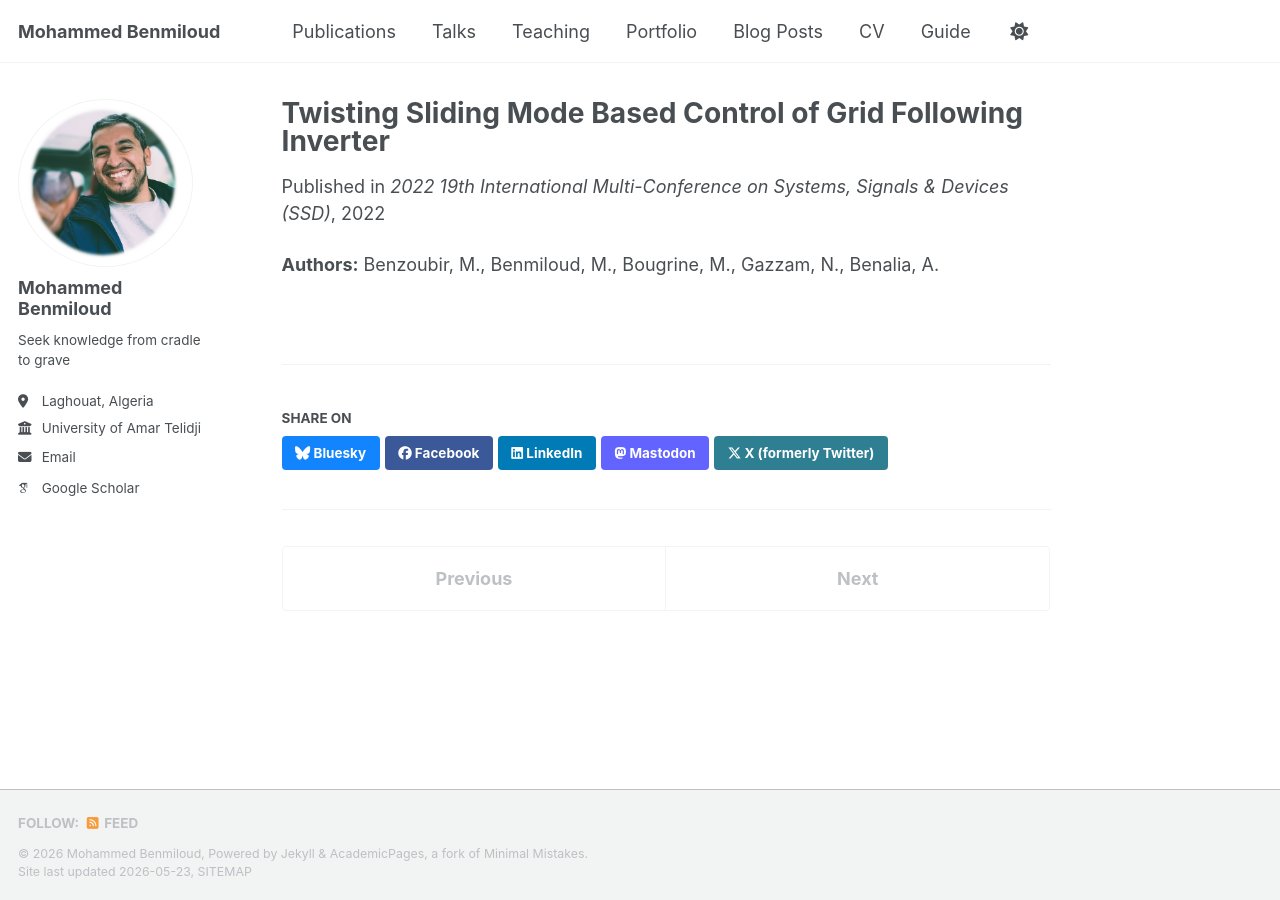
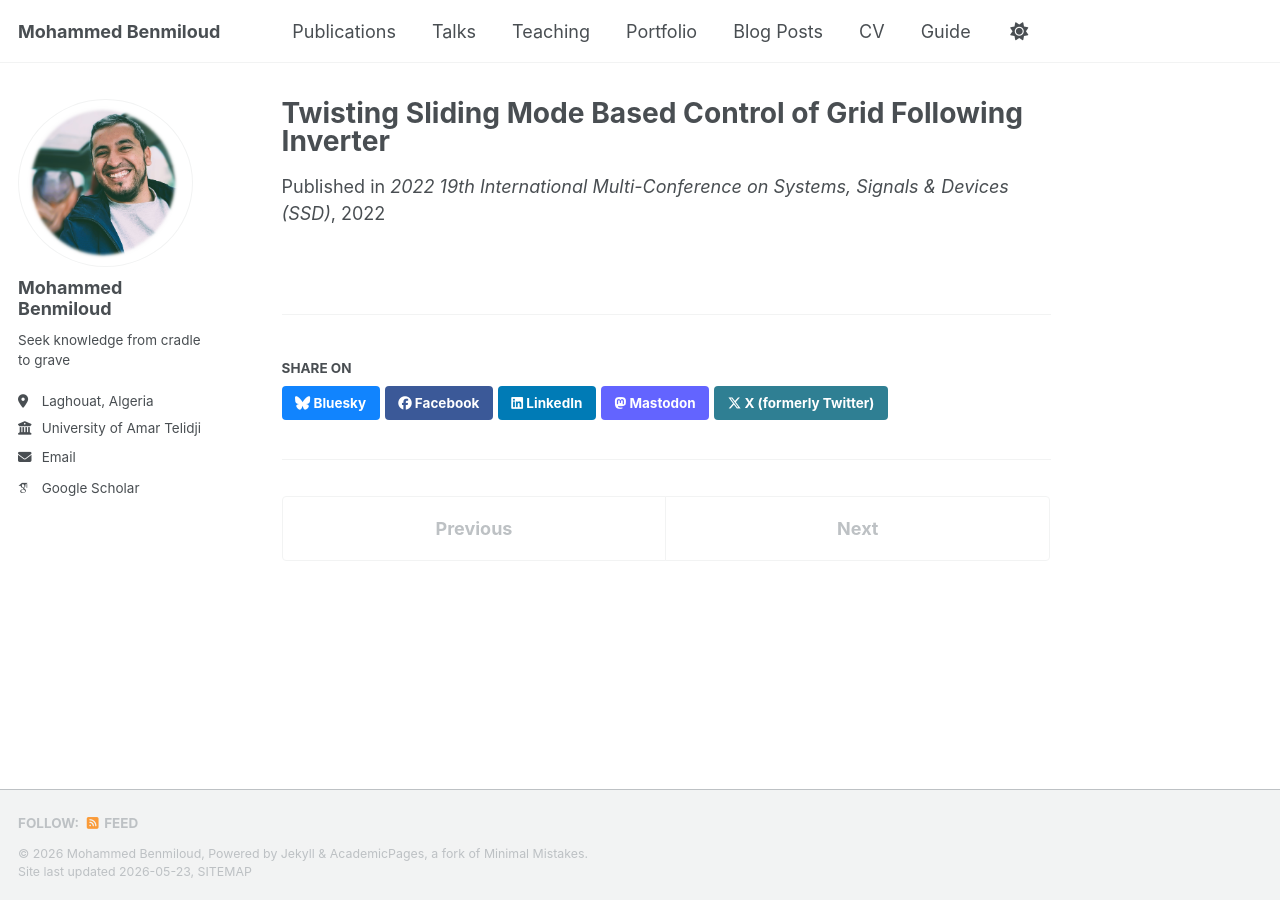
Before and after one commit to medbenmiloud/medbenmiloud.github.io, a Jekyll site: the page built from _publications/2022-02-01-twisting-sliding-mode-grid.md, in a window 1280 px wide. Built offline with Jekyll 4.4.1, drawn with Linux system fonts in a browser that asks for light colours; some web fonts are replaced; a script bundle is joined from its source files by our own code; library files that are not in the unit come from our copies.

Commit message:
Update 2022-02-01-twisting-sliding-mode-grid.md

```diff
--- a/_publications/2022-02-01-twisting-sliding-mode-grid.md
+++ b/_publications/2022-02-01-twisting-sliding-mode-grid.md
@@ -10,5 +10,3 @@ featured: true
 header:
   teaser: "TwistingGrid.png"
 ---
-
-**Authors:** Benzoubir, M., Benmiloud, M., Bougrine, M., Gazzam, N., Benalia, A.
```
